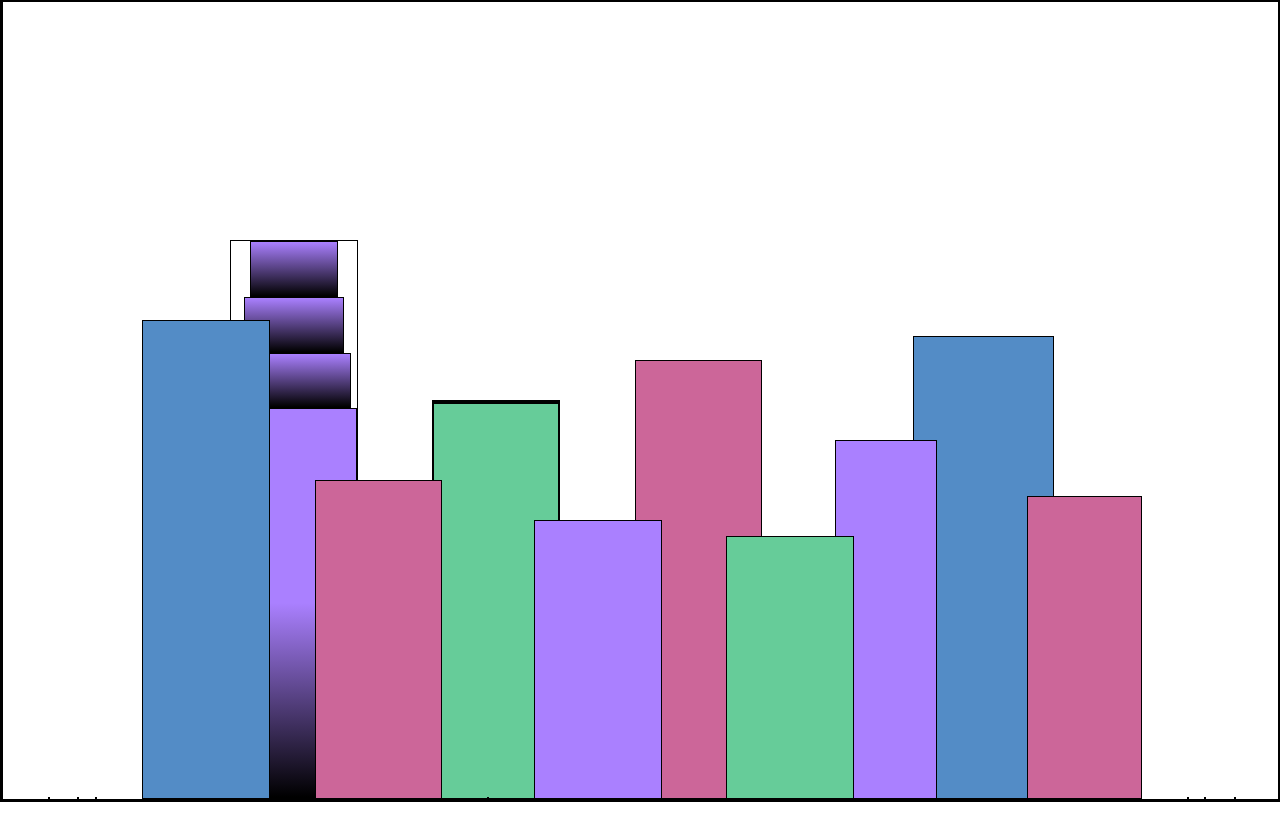
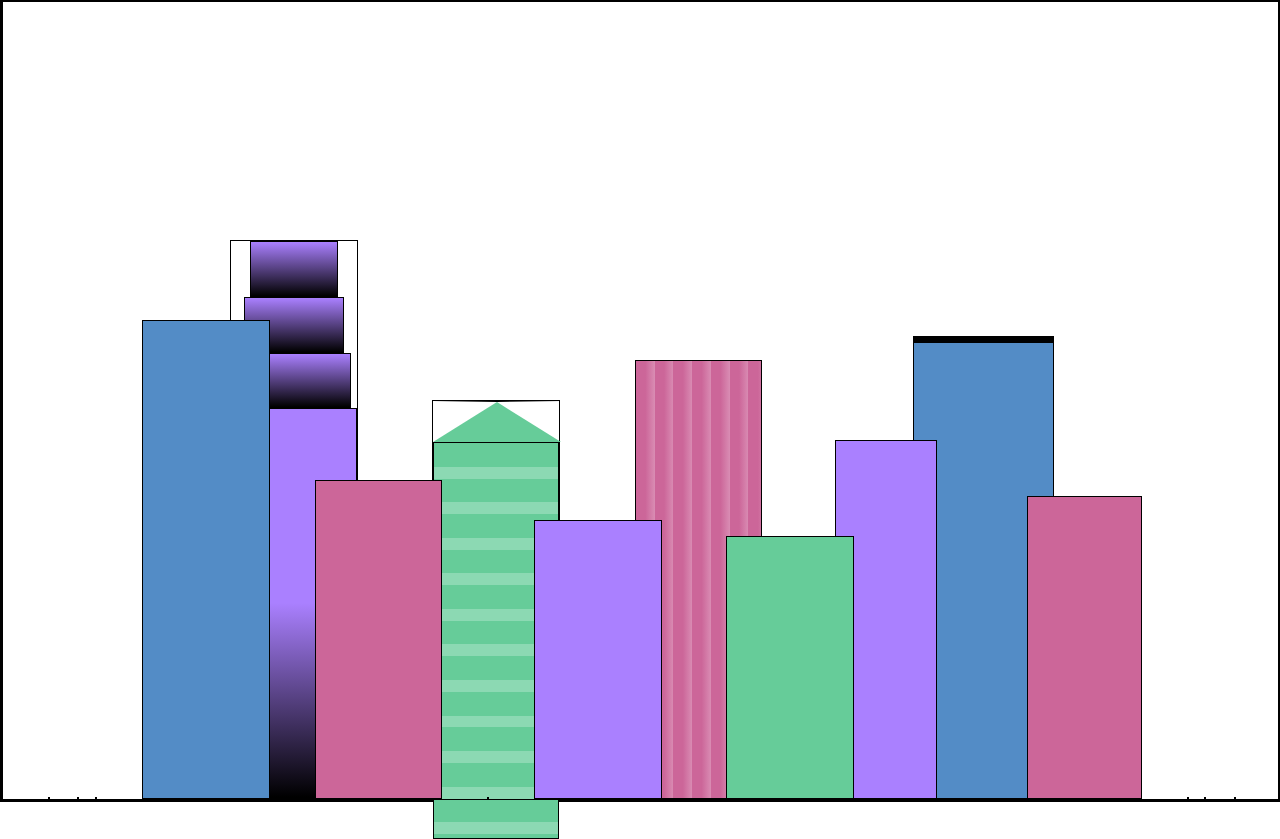
Before and after one commit to raulvillajr95/city-skyline, a plain HTML site: page index.html in a window 1280 px wide. Before the commit the page ends 802 px from the top, so only its background shows below. Drawn offline with Linux system fonts and the light colour scheme.

Commit message:
Add gradient to building .bb2

```diff
--- a/index.html
+++ b/index.html
@@ -20,7 +20,11 @@
       </div>
       <div class="bb3"></div>
       <div></div>
-      <div class="bb4"></div>
+      <div class="bb4">
+        <div class="bb4a"></div>
+        <div class="bb4b"></div>
+        <div class="bb4c"></div>
+      </div>
       <div></div>
       <div></div>
     </div>
--- a/styles.css
+++ b/styles.css
@@ -5,6 +5,7 @@
   --building-color4: #538cc6;
   --window-color1: black;
   --window-color2: #8cd9b3;
+  --window-color3: #d98cb3;
 }
 
 * {
@@ -63,18 +64,34 @@ body {
 .bb2 {
   width: 10%;
   height: 50%;
-  background-color: var(--building-color2);
+}
+
+.bb2a {
+  border-bottom: 5vh solid var(--building-color2);
+  border-left: 5vw solid transparent;
+  border-right: 5vw solid transparent;
 }
 
 .bb2b {
   width: 100%;
   height: 100%;
+  background: repeating-linear-gradient(
+    var(--building-color2),
+    var(--building-color2) 6%,
+    var(--window-color2) 6%,
+    var(--window-color2) 9%
+  );
 }
 
 .bb3 {
   width: 10%;
   height: 55%;
-  background-color: var(--building-color3);
+  background: repeating-linear-gradient(
+    90deg,
+    var(--building-color3),
+    var(--building-color3),
+    var(--window-color3) 15%
+  );
 }
 
 .bb4 {
```
